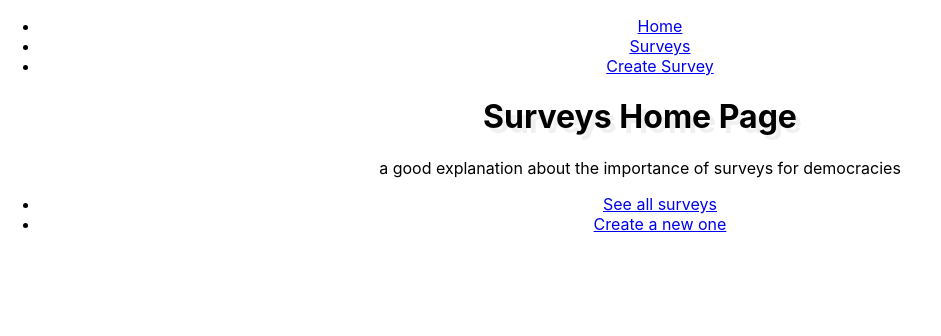
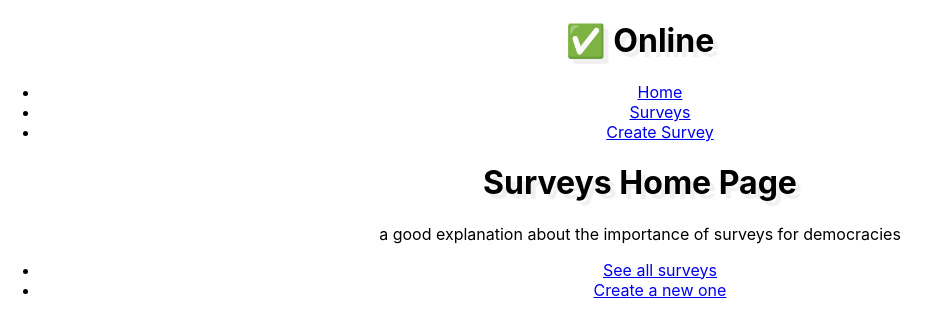
Before and after one commit to MiriamHavlin/react-course, a React (Create React App) app in the folder react-course/: page / in a window 1280 px wide. Shown: the top 336 px of the page, without its empty margins (0-941 px from the left). Built offline with nearby package versions, Linux system fonts and the light colour scheme; no server answers.

Commit message:
12 - Custom Hook

```diff
--- a/react-course/src/App.js
+++ b/react-course/src/App.js
@@ -10,6 +10,7 @@ import Home from './components/Home';
 import Survey from './components/Survey';
 import ErrorPage from './components/ErrorPage';
 import SurveysList from './components/SurveysList';
+import StatusBar from './components/StatusBar';
 
 function App() {
   const [inactiveColor, setInactiveColor] = useState('#FFFFFF');
@@ -25,6 +26,7 @@ function App() {
 
   return (
     <div className="App">
+      <StatusBar />
       <nav>
         <ul>
           <li><Link to="/">Home</Link></li>
--- a/react-course/src/components/CreateSurvey.js
+++ b/react-course/src/components/CreateSurvey.js
@@ -1,10 +1,12 @@
 import { useEffect } from 'react';
 import { useState } from 'react';
 import { useNavigate } from 'react-router-dom';
+import useOnlineStatus from '../hooks/useOnlineStatus';
 
 function CreateSurvey(props) {
     const { setSurveys } = props;
     const navigate = useNavigate();
+    const isOnline = useOnlineStatus();
     let surveyName = '';
     const [newSurvey, setNewSurvey] = useState(null);
     async function postData() {
@@ -26,12 +28,31 @@ function CreateSurvey(props) {
         // eslint-disable-next-line react-hooks/exhaustive-deps
     }, [newSurvey])
 
+    // const [isOnline, setIsOnline] = useState(true);
+    // useEffect(() => {
+    //     function handleOnline() {
+    //         console.log('online');
+    //         setIsOnline(true);
+    //     }
+    //     function handleOffline() {
+    //         console.log('offline');
+    //         setIsOnline(false);
+    //     }
+    //     window.addEventListener('online', handleOnline);
+    //     window.addEventListener('offline', handleOffline);
+    //     return () => {
+    //         window.removeEventListener('online', handleOnline);
+    //         window.removeEventListener('offline', handleOffline);
+    //     };
+    // }, []);
+
+
     return (<>
         <input onBlur={(e) => surveyName = e.target.value}></input>
         <button type="button" onClick={e => {
             // const copySurveys = [...props.surveys, { name: surveyName }];
             setNewSurvey({ name: surveyName })
-        }} >Add</button>
+        }} >{isOnline ? 'Add' : 'Trying to connect...'}</button>
     </>);
 }
 
--- /dev/null
+++ b/react-course/src/components/StatusBar.js
@@ -0,0 +1,27 @@
+// import { useState, useEffect } from 'react';
+import useOnlineStatus from '../hooks/useOnlineStatus';
+
+export default function StatusBar() {
+    const isOnline = useOnlineStatus()
+    // const [isOnline, setIsOnline] = useState(true);
+    // useEffect(() => {
+    //     function handleOnline() {
+    //         console.log('online');
+    //         setIsOnline(true);
+    //     }
+    //     function handleOffline() {
+    //         console.log('offline');
+    //         setIsOnline(false);
+    //     }
+    //     window.addEventListener('online', handleOnline);
+    //     window.addEventListener('offline', handleOffline);
+    //     return () => {
+    //         window.removeEventListener('online', handleOnline);
+    //         window.removeEventListener('offline', handleOffline);
+    //     };
+    // }, []);
+
+    return <>
+        <h1>{isOnline ? '✅ Online' : '❌ Disconnected'}</h1>
+    </>;
+}
--- /dev/null
+++ b/react-course/src/hooks/useOnlineStatus.js
@@ -0,0 +1,23 @@
+import { useState, useEffect } from 'react';
+
+export default function useOnlineStatus() {
+    const [isOnline, setIsOnline] = useState(true);
+    useEffect(() => {
+        function handleOnline() {
+            console.log('online');
+            setIsOnline(true);
+        }
+        function handleOffline() {
+            console.log('offline');
+            setIsOnline(false);
+        }
+        window.addEventListener('online', handleOnline);
+        window.addEventListener('offline', handleOffline);
+        return () => {
+            window.removeEventListener('online', handleOnline);
+            window.removeEventListener('offline', handleOffline);
+        };
+    }, []);
+
+    return isOnline;
+}
```
